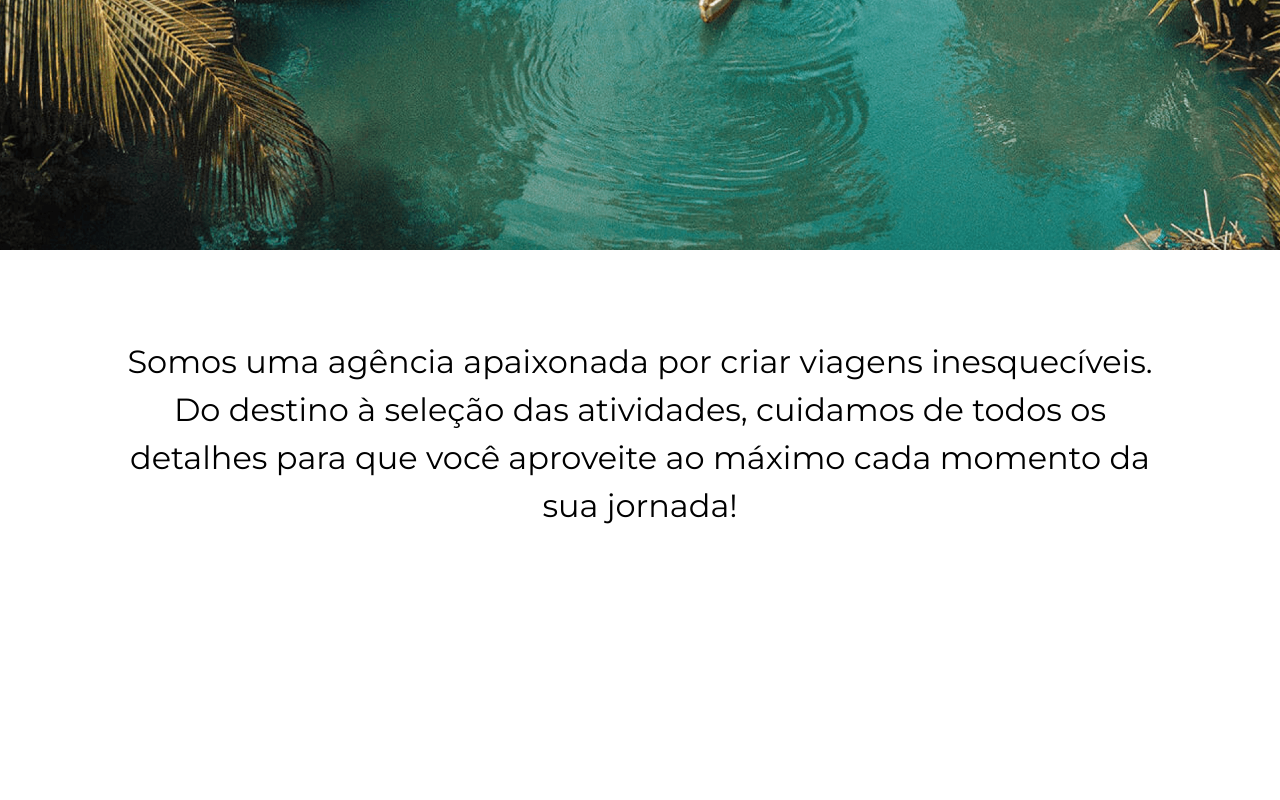
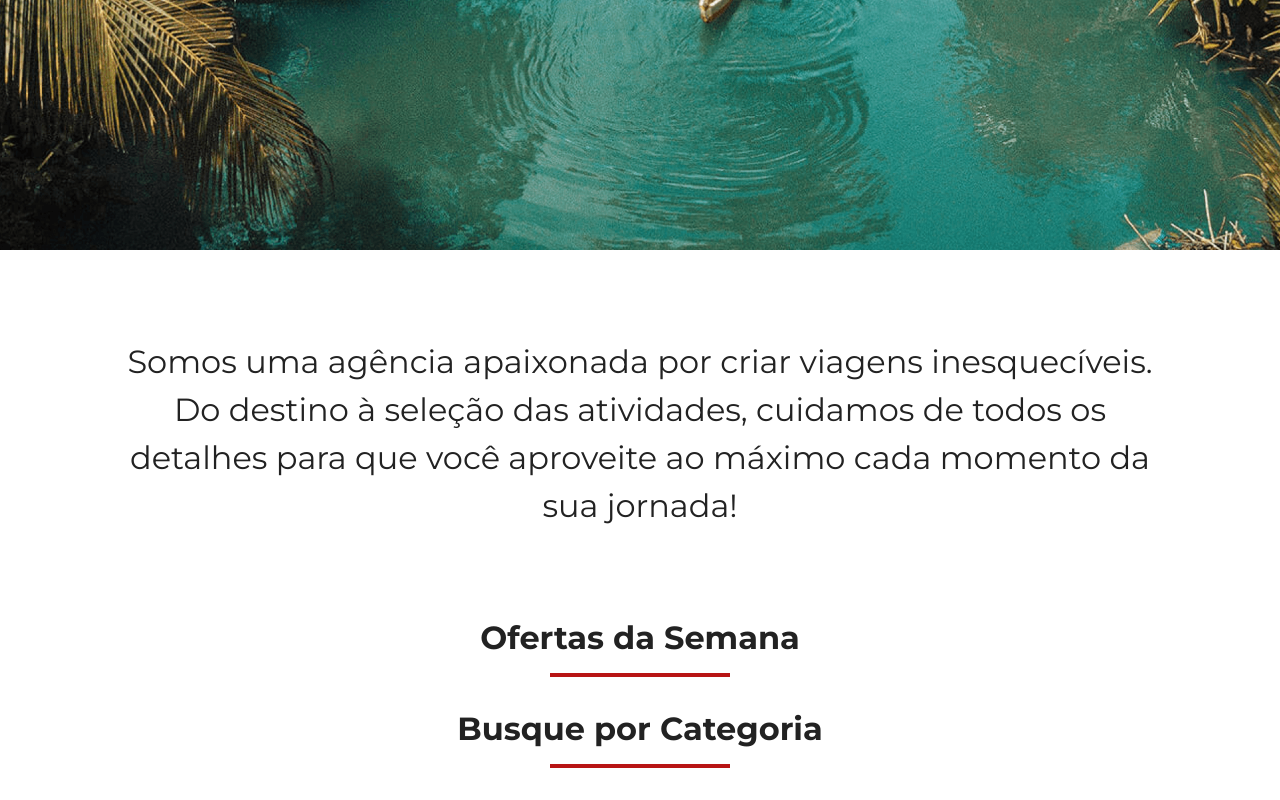
Before and after one commit to luanycandelaria/jornada-viagens, a plain HTML site: page index.html in a window 1280 px wide. Shown: the part 510-1310 px from the top of the page. Before the commit the page ends 1128 px from the top, so only its background shows below. Drawn offline with Linux system fonts and the light colour scheme.

Commit message:
Adiciona titulo componentizado

```diff
--- a/css/global.css
+++ b/css/global.css
@@ -7,14 +7,14 @@
 
 :root {
   --primary-color: #8f0101;
-  --secundary-color: #b81515;
+  --secondary-color: #b81515;
 
   --background-primary-color: #ffffff;
-  --background-secundary-color: #f5f5f5;
+  --background-secondary-color: #f5f5f5;
   --background-tertiary-color: #000000;
 
   --text-primary-color: #222222;
-  --text-secundary-color: #ffffff;
+  --text-secondary-color: #ffffff;
 
   --title-weight: 700;
   --text-weight: 400;
@@ -38,4 +38,26 @@
 
 body {
   font-family: "Montserrat";
+  color: var(--text-primary-color);
 }
+
+.section-title h2 {
+  font-size: 28px;
+  font-weight: var(--title-weight);
+  margin: 0;
+  text-align: center;
+}
+
+.section-title hr {
+  width: 180px;
+  height: 4px;
+  background-color: var(--secondary-color);
+  border: none;
+  margin: 16px auto 32px;
+}
+
+@media screen and (min-width: 768px) {
+  .section-title h2 {
+    font-size: 32px;
+  }
+}
--- a/css/header.css
+++ b/css/header.css
@@ -48,7 +48,7 @@
 }
 
 .list-links li a {
-  color: var(--text-secundary-color);
+  color: var(--text-secondary-color);
   text-decoration: none;
   font-weight: var(--menu-text-weight);
   font-size: 24px;
--- a/css/hero.css
+++ b/css/hero.css
@@ -5,7 +5,7 @@
   background-size: cover;
 }
 
-.hero h2 {
+.hero > h2 {
   padding: 88px 24px;
   margin: 0;
   font-weight: var(--text-weight);
--- a/css/style.css
+++ b/css/style.css
@@ -1,3 +1,4 @@
 @import url(global.css);
 @import url(header.css);
 @import url(hero.css);
+@import url(offers.css);
--- a/index.html
+++ b/index.html
@@ -60,5 +60,17 @@
         aproveite ao máximo cada momento da sua jornada!
       </h2>
     </section>
+    <section class="offers">
+      <div class="section-title">
+        <h2>Ofertas da Semana</h2>
+        <hr />
+      </div>
+    </section>
+    <section class="categories">
+      <div class="section-title">
+        <h2>Busque por Categoria</h2>
+        <hr />
+      </div>
+    </section>
   </body>
 </html>
```
Also changed, not shown: css/offers.css (added).
